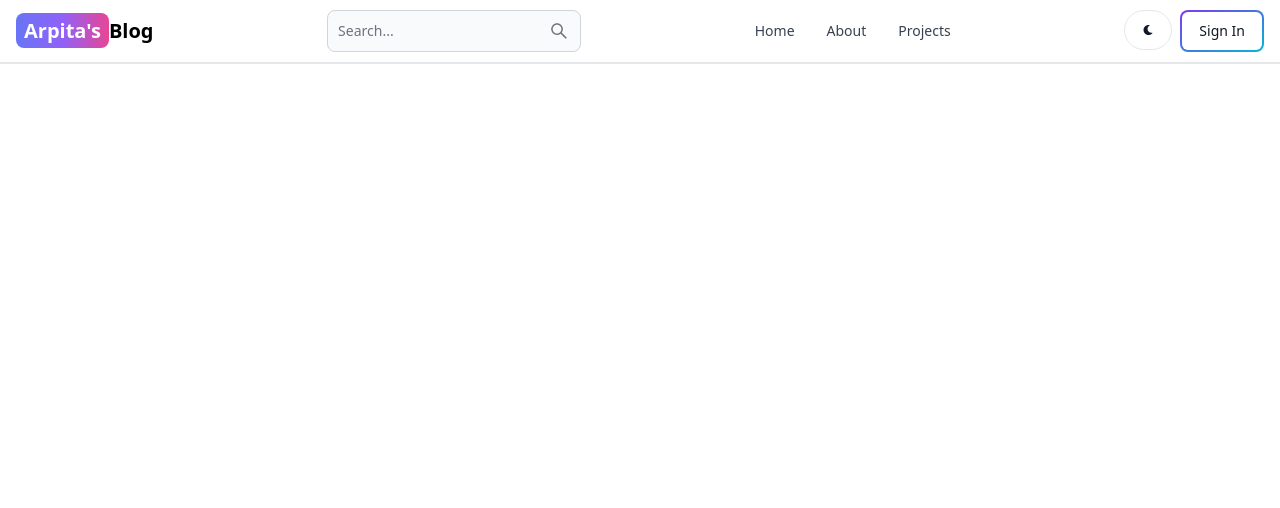
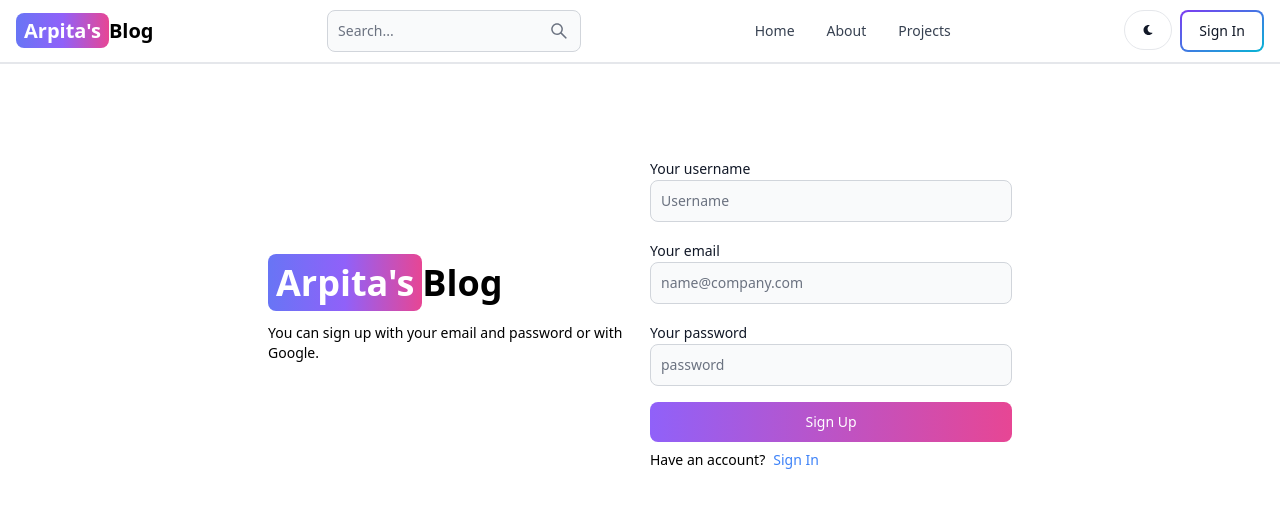
Before and after one commit to ArpitaJain03/Blogging-Website, a React (Vite) app in the folder client/: page /sign-up in a window 1280 px wide. Shown: the top 508 px of the page. Built offline with nearby package versions, Linux system fonts and the light colour scheme.

Commit message:
complete signup page ui

```diff
--- a/client/src/Pages/SignUp.jsx
+++ b/client/src/Pages/SignUp.jsx
@@ -1,9 +1,55 @@
 import React from 'react'
+import { Link } from 'react-router-dom';
+import { Button, Label, TextInput } from 'flowbite-react';
 
 export default function SignUp() {
   return (
-    <div>
-
+    <div className='min-h-screen mt-20'>
+      <div className="flex p-3 max-w-3xl mx-auto flex-col md:flex-row md:items-center gap-5">
+        <div className="flex-1">
+        <Link to="/" className=' font-bold dark:text-white text-4xl'>
+            <span className='px-2 py-1 bg-gradient-to-r from-indigo-500 via-purple-500 to-pink-500 rounded-lg text-white'>Arpita's</span>
+            Blog
+        </Link>
+        <p className='text-sm mt-5'>
+          You can sign up with your email and password or with Google.
+        </p>
+        </div>
+        <div className="flex-1">
+          <form className='flex flex-col gap-4'>
+            <div>
+              <Label value='Your username'/>
+              <TextInput
+              type='text'
+              placeholder='Username'
+              id='username' />
+            </div>
+            <div>
+              <Label value='Your email'/>
+              <TextInput
+              type='text'
+              placeholder='name@company.com'
+              id='email' />
+            </div>
+            <div>
+              <Label value='Your password'/>
+              <TextInput
+              type='text'
+              placeholder='password'
+              id='password' />
+            </div>
+            <Button gradientDuoTone='purpleToPink' type='submit'>
+              Sign Up
+            </Button>
+          </form>
+          <div className="flex gap-2 text-sm mt-2">
+            <span>Have an account?</span>
+            <Link to='/sign-in' className='text-blue-500'>
+              Sign In
+            </Link>
+          </div>
+        </div>
+      </div>
     </div>
   )
 }
```
